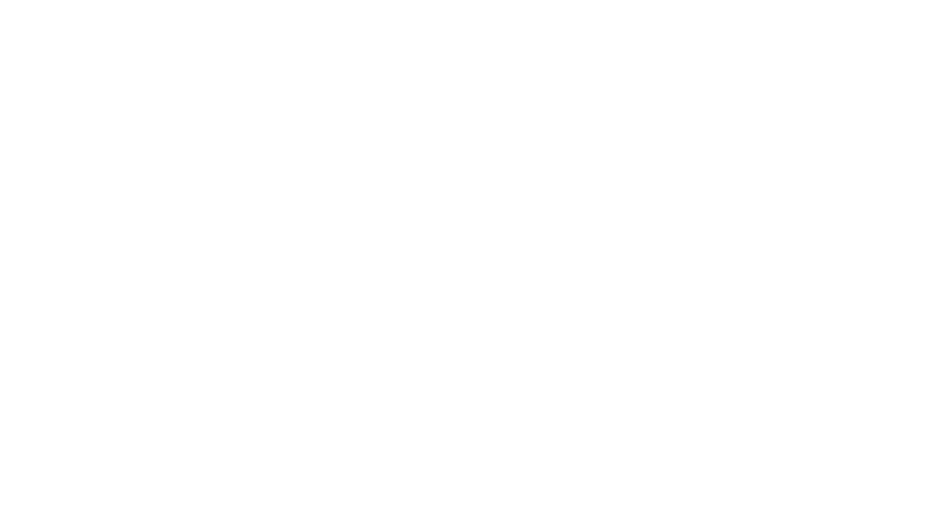
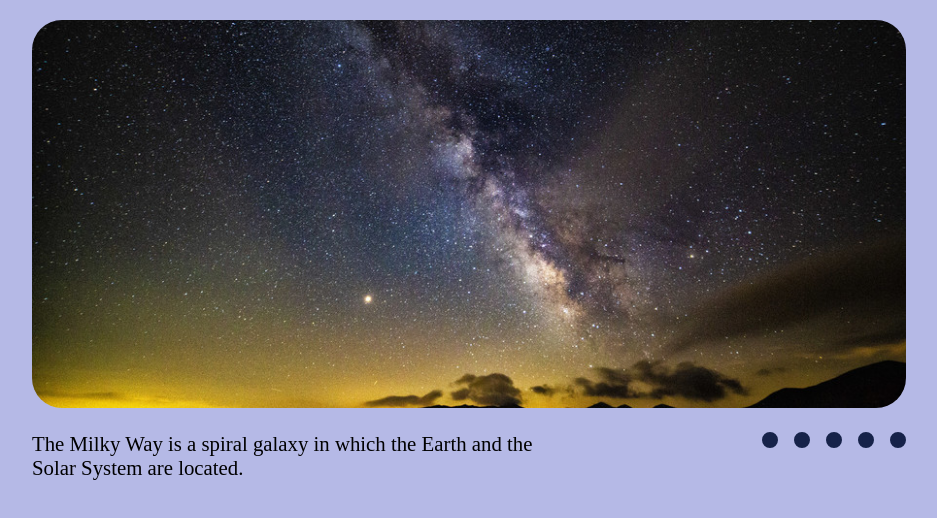
Before and after one commit to DelfiaHope/cssMemSlider, a plain HTML site: page index.html in a window 1280 px wide. Shown: the whole page, without its empty margins (171-1108 px from the left). Drawn offline with Linux system fonts and the light colour scheme.

Commit message:
feat: add dom element,style  (Wed, May 11, 2022 06:45:00 PM)

```diff
--- a/index.html
+++ b/index.html
@@ -8,6 +8,40 @@
     <title>Document</title>
 </head>
 <body>
+    <div class="wrapper">
+        <input class="radio" type="radio" name="point" id="slide1" checked>
+        <input class="radio" type="radio" name="point" id="slide2">
+        <input class="radio" type="radio" name="point" id="slide3">
+        <input class="radio" type="radio" name="point" id="slide4">
+        <input class="radio" type="radio" name="point" id="slide5">
 
+
+        <div class="slider_wrapper">
+            <div class="slides slide1"><img src="./assets/mlex.jpg" alt="mlex"></div>
+            <div class="slides slide2"><img src="./assets/Asteroids-in-space.jpg" alt="Asteroids"></div>
+            <div class="slides slide3"><img src="./assets/black.jpg" alt="black"></div>
+            <div class="slides slide4"><img src="./assets/raggi.jpg" alt="raggi"></div>
+            <div class="slides slide5"><img src="./assets/sun.jpg" alt="sun"></div>
+        </div>
+
+
+        <div class="phrase">
+            <span class="phrase_item">The Milky Way is a spiral galaxy in which the Earth and the Solar System are located.</span>
+            <!-- <span class="phrase_item">The asteroid belt is a toroidal region in the Solar System located roughly between the orbits of the planets Jupiter and Mars.</span>
+            <span class="phrase_item">Black holes are areas in space where gravity is so strong that nothing can escape</span>
+            <span class="phrase_item">Cosmic rays are elementary particles, photons and atomic nuclei moving with high energies in outer space.</span>
+            <span class="phrase_item">The sun is one of the stars of our Galaxy (the Milky Way) and the only star of the Solar System.</span>-->
+        </div>
+
+        <div class="controls">
+            <label class="first" for="slide1"><span class="dot" id="first"></span></label>
+            <label class="second" for="slide2"><span class="dot" id="second"></span></label>
+            <label class="three" for="slide3"><span class="dot" id="three"></span></label>
+            <label class="four" for="slide4"><span class="dot" id="four"></span></label>
+            <label class="five" for="slide5"><span class="dot" id="five"></span></label>
+        </div>
+
+
+    </div>
 </body>
 </html>
--- a/style.css
+++ b/style.css
@@ -1 +1,68 @@
 @import url(./normalize.css);
+*{
+    box-sizing: border-box;
+}
+body{
+    background-color: rgba(174, 178, 228, 0.9);
+}
+.radio {
+	display: none;
+}
+.wrapper{
+    padding: 20px 203px;
+    display: flex;
+    flex-wrap: wrap;
+    justify-content: space-between;
+    grid-row-gap: 20px;
+    width: 100vw;
+    height: 100%;
+
+}
+.slider_wrapper {
+    display: flex;
+    overflow: hidden;
+    width: 100%;
+    max-width: 60rem;
+    margin: 0 auto;
+}
+.slides{
+    transition: all 0.6s ease 0s;
+    width: 100%;
+    height: auto;
+    flex-shrink: 0;
+}
+.slides img{
+    width: inherit;
+    height: inherit;
+   /* box-shadow: 10px 10px 22px -10px rgb(20, 28, 56);*/
+    border-radius: 30px;
+}
+
+.phrase_item{
+    font-family: 'Times New Roman', Times, serif;
+    transition: all 0.8s ease 0.1s;
+    margin: 0 12% 0 0;
+    font-size: 1.3rem;
+}
+.phrase{
+    display: flex;
+    width: 70%;
+    overflow: hidden;
+
+}
+.controls{
+    display: flex;
+}
+label{
+    cursor: pointer;
+    height: 1.5rem;
+}
+.dot{
+    display: block;
+    width: 1rem;
+    height: 1rem;
+    border-radius: 50%;
+    border: 4px solid rgb(22, 34, 73);
+    background-color: rgb(22, 34, 73);
+    margin: 0 0 2rem 1rem;
+}
```
